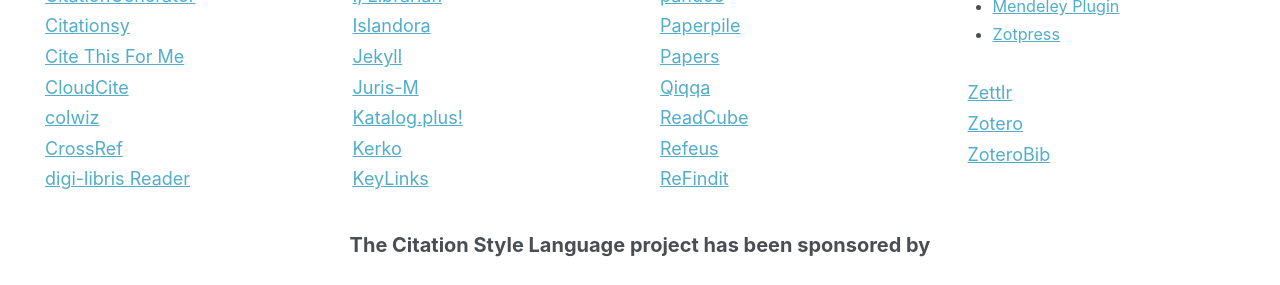
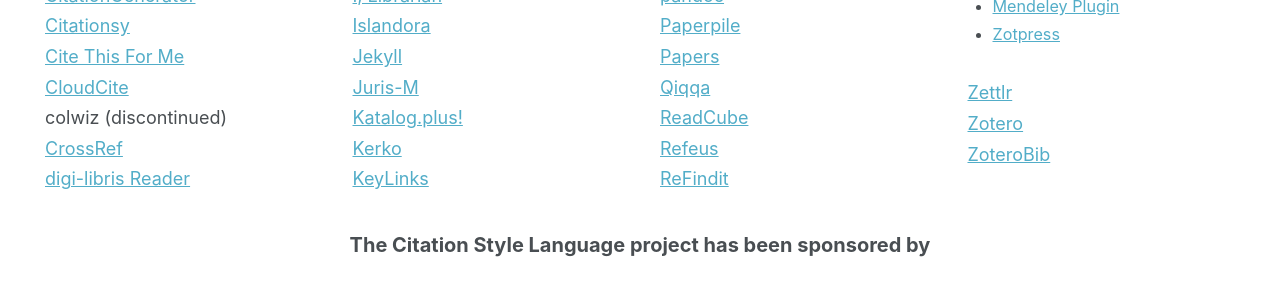
Before and after one commit to citation-style-language/citation-style-language.github.io, a Jekyll site: the page built from _pages/index.md, in a window 1280 px wide. Shown: the part 1346-1631 px from the top of the page. Built offline with Jekyll 4.4.1, drawn with Linux system fonts in a browser that asks for light colours; the list of posts is cut into pages by our own code.

Commit message:
Update more CSL product links
Checked by hand

```diff
--- a/_pages/index.md
+++ b/_pages/index.md
@@ -12,7 +12,7 @@
   - title: Auratikum
     url: https://auratikum.com/
   - title: Bibliograph
-    url: http://www.bibliograph.org/
+    url: http://cboulanger.github.io/bibliograph/
   - title: Bibliography.com
     url: https://www.bibliography.com/
   - title: BibSonomy
@@ -29,19 +29,18 @@
     url: http://www.citethisforme.com/
   - title: CloudCite
     url: https://cloudcite.net/
-  - title: colwiz
-    url: http://www.colwiz.com/
+  - title: colwiz (discontinued)
   - title: CrossRef
     url: https://www.crossref.org/
   - title: digi-libris Reader
     url: http://digi-libris.com/
   - title: Docear (discontinued)
   - title: DOI Citation Formatter
-    url: https://crosscite.org/
+    url: https://citation.crosscite.org/
   - title: Drupal
     url: https://www.drupal.org/project/biblio
   - title: EasyBib
-    url: http://www.easybib.com/
+    url: https://www.easybib.com/
   - title: F1000Workspace
     url: https://f1000workspace.com/
   - title: Fidus Writer
@@ -49,7 +48,7 @@
   - title: Formatically
     url: https://formatically.com/
   - title: I, Librarian
-    url: http://i-librarian.net/
+    url: https://i-librarian.net/
   - title: Islandora
     url: https://islandora.ca/
   - title: Jekyll
@@ -89,7 +88,7 @@
   - title: Refeus
     url: https://refeus.de/
   - title: ReFindit
-    url: http://refindit.org/
+    url: https://refindit.org/
   - title: RefWorks
     url: https://refworks.proquest.com/
   - title: Scholastica
```
